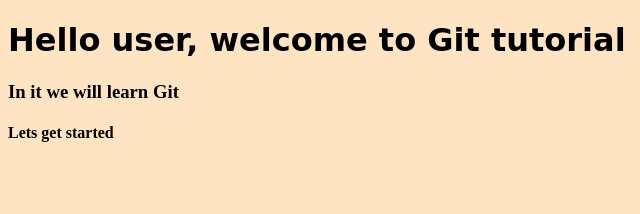
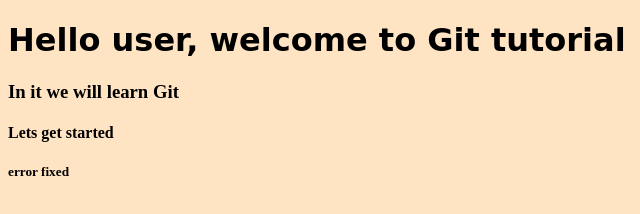
Before and after one commit to Dhanveer123/Hello-World, a plain HTML site: page index.html in a window 1280 px wide. Shown: the full height of the page, 0-640 px from the left. Drawn offline with Linux system fonts and the light colour scheme.

Commit message:
update index.html with error fixed

```diff
--- a/index.html
+++ b/index.html
@@ -7,5 +7,6 @@
         <h1>Hello user, welcome to Git tutorial</h1>
         <h3>In it we will learn Git</h3>
         <h4>Lets get started</h4>
+        <h5>error fixed</h5>
     </body>
 </html>
```
